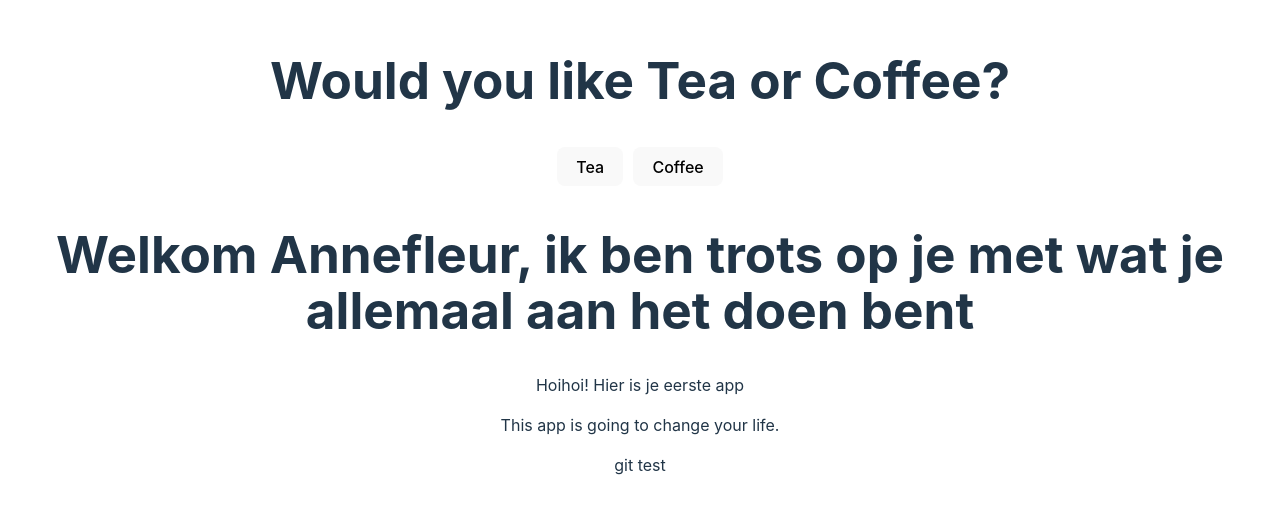
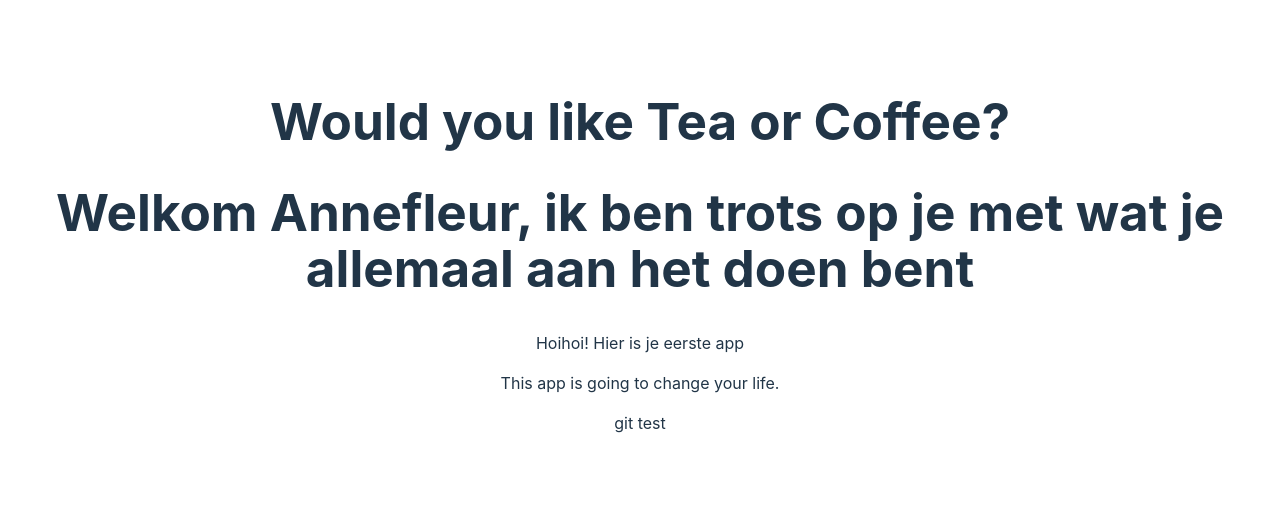
Before and after one commit to annefleurhay/First-React, a React (Vite) app in the folder my-first-app/: page / in a window 1280 px wide. Shown: the part 153-666 px from the top of the page. Built offline with nearby package versions, Linux system fonts and the light colour scheme.

Commit message:
wrote the code in this file shorter

```diff
--- a/my-first-app/src/components/UI/Button.jsx
+++ b/my-first-app/src/components/UI/Button.jsx
@@ -1,9 +1,5 @@
 import "./Button.css";
 
 export const Button = ({ text }) => {
-  return (
-    <>
-      <button className="button">{text}</button>
-    </>
-  );
+  <button className="button">{text}</button>;
 };
```
